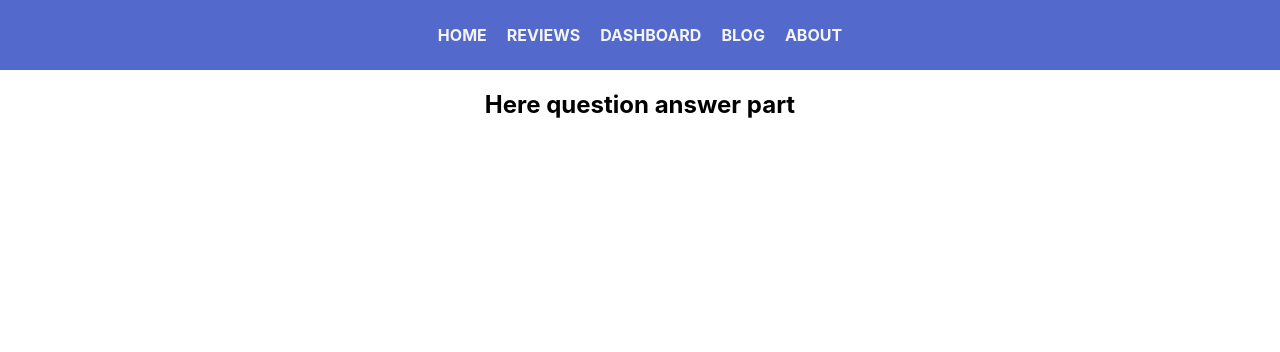
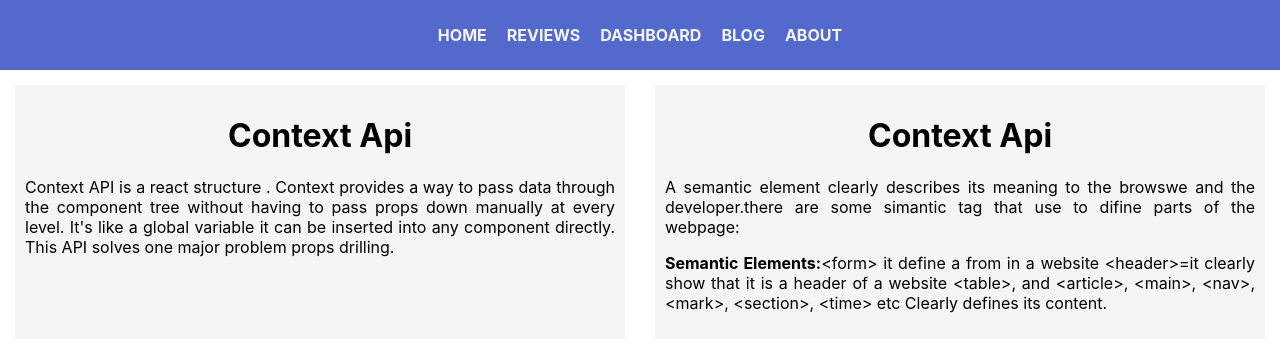
Before and after one commit to SouravBiswas238/product-analysis-website, a React (Create React App) app: page /blogs in a window 1280 px wide. Shown: the top 352 px of the page. Built offline with nearby package versions, Linux system fonts and the light colour scheme.

Commit message:
adding question ans

```diff
--- a/src/Components/Blogs/Blogs.css
+++ b/src/Components/Blogs/Blogs.css
@@ -0,0 +1,15 @@
+.blog-container {
+    display: grid;
+    grid-template-columns: 1fr 1fr;
+}
+
+.blog-container div {
+    margin: 15px;
+    padding: 10px;
+    background-color: whitesmoke;
+}
+
+.blog-container div p {
+
+    text-align: justify;
+}
--- a/src/Components/Blogs/Blogs.js
+++ b/src/Components/Blogs/Blogs.js
@@ -1,9 +1,25 @@
 import React from 'react';
+import './Blogs.css'
 
 const Blogs = () => {
     return (
-        <div>
-            <h2>Here question answer part</h2>
+        <div className='blog-container'>
+            <div>
+                <h1>Context Api</h1>
+                <p>Context API is a react structure . Context provides a way to pass data through the component tree without having to pass props down manually at every level.
+                    It's like a global variable it can be inserted into any component directly. This API solves one major problem props drilling.</p>
+            </div>
+            <div>
+                <h1>Context Api</h1>
+                <p>A semantic element clearly describes its meaning to the browswe and the developer.there are some simantic tag that use to difine parts of the webpage:</p>
+                <p>
+                    <b>Semantic Elements:</b>
+                    &#60;form&#62; it define a from in a website
+                    &#60;header&#62;=it clearly show that it is a header of  a website
+                    &#60;table&#62;, and   &#60;article&#62;,  &#60;main&#62;,  &#60;nav&#62;,  &#60;mark&#62;,  &#60;section&#62;,  &#60;time&#62; etc Clearly defines its content.
+                </p>
+
+            </div>
         </div>
     );
 };
--- a/src/Components/Home/Home.js
+++ b/src/Components/Home/Home.js
@@ -20,7 +20,7 @@ const Home = () => {
                     <img src="https://www.startech.com.bd/image/cache/catalog/camera/mirriorless/canon/eos-m50-mark-ii/eos-m50-mark-ii-01-500x500.jpg" alt="" />
                 </div>
             </div>
-            <Reviews>
+            <Reviews reviewItem="true">
                 <Link to='/reviews'>
                     <button className='see-all-button'>See all Reviews</button>
                 </Link>
--- a/src/Components/Navigation/Navigation.js
+++ b/src/Components/Navigation/Navigation.js
@@ -10,7 +10,7 @@ const Navigation = () => {
                 <Link to='/home'>Home</Link>
                 <Link to='/reviews'>Reviews</Link>
                 <Link to='/dashboard'>Dashboard</Link>
-                <Link to='/blog'>Blog</Link>
+                <Link to='/blogs'>Blog</Link>
                 <Link to='/about'>About</Link>
             </div>
         </div>
--- a/src/Components/Reviews/Reviews.js
+++ b/src/Components/Reviews/Reviews.js
@@ -5,18 +5,19 @@ import './Reviews.css'
 
 const Reviews = (props) => {
     const [reviews, setReviews] = useReview();
-    // console.log(review)
+    const reviewItem = props.reviewItem;
 
     return (
         <div>
-            <h1>Customer Review: {reviews.length}</h1>
+            <h1>Customer Review {reviewItem ? '3' : reviews.length}</h1>
             <div className='reviews-container'>
 
                 {
-                    reviews.map(review => <SingleReview
-                        key={review._id}
-                        review={review}
-                    ></SingleReview>)
+                    reviewItem ? reviews.splice(3).map(review => <SingleReview key={review._id}
+                        review={review}></SingleReview>) : reviews.map(review => <SingleReview
+                            key={review._id}
+                            review={review}
+                        ></SingleReview>)
                 }
             </div>
 
```
Also changed, not shown: 1 other file (tests, documents, lock files or other folders).
